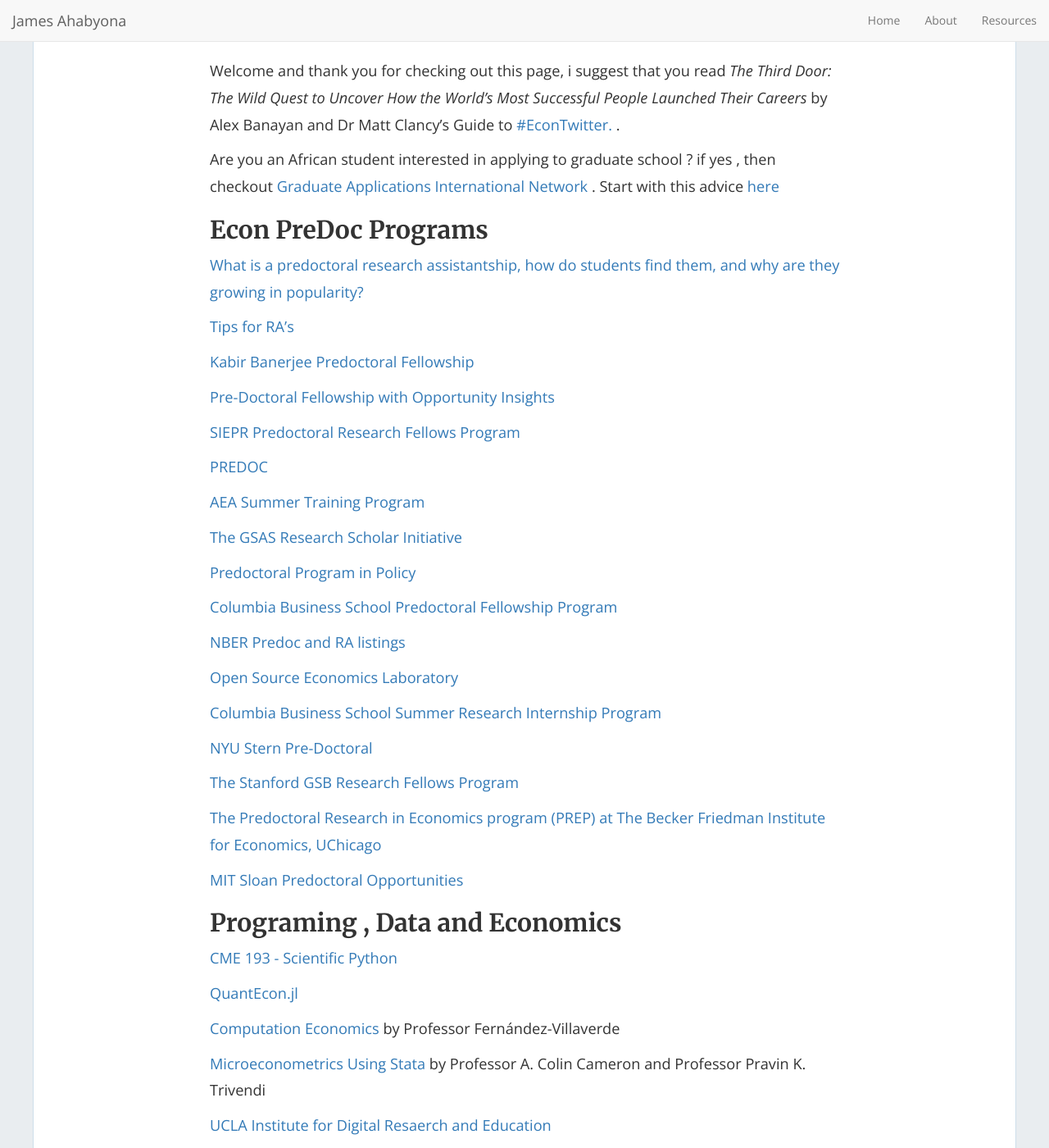
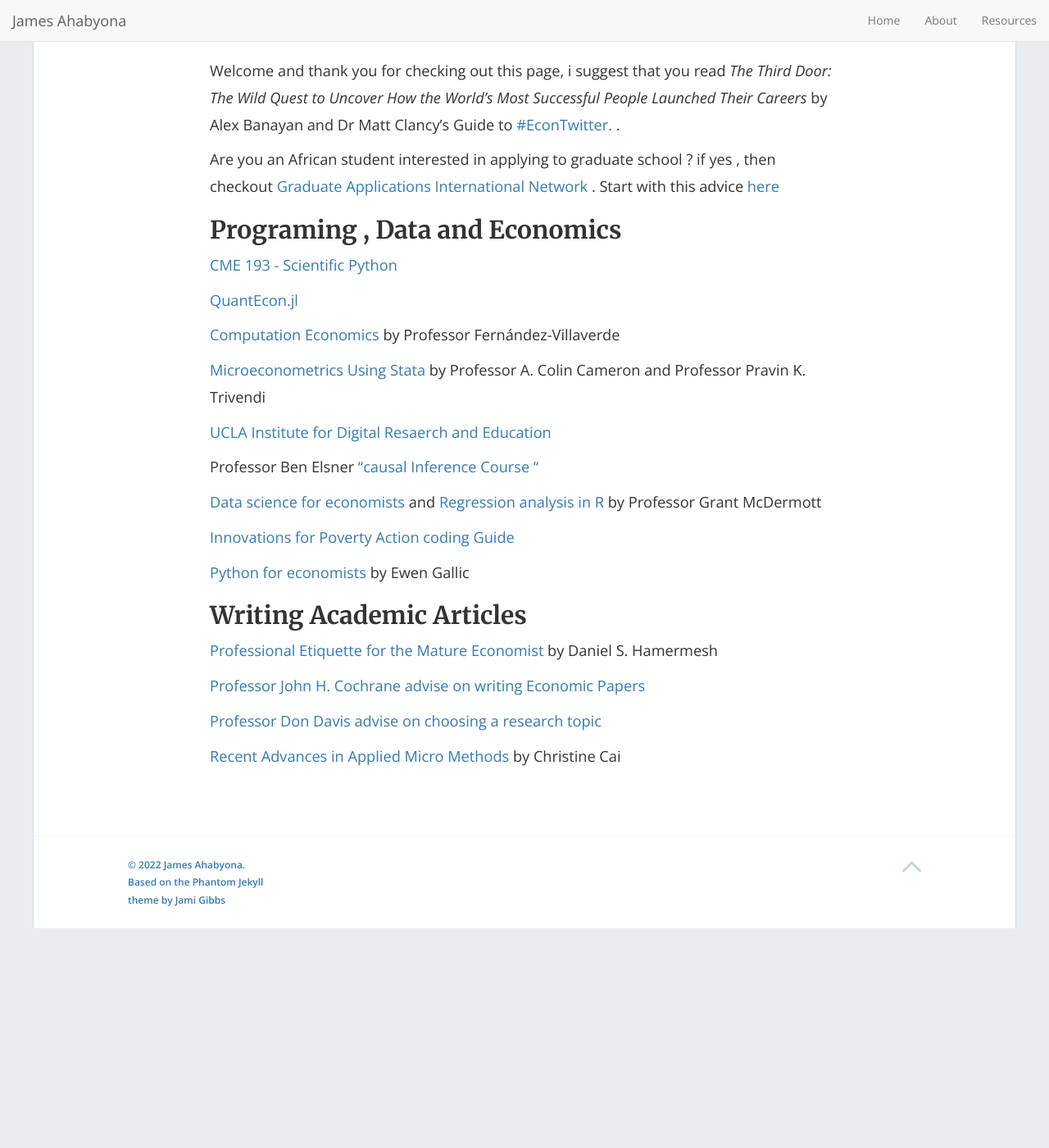
Before and after one commit to mariaelenaguer/mariaelenaguer.github.io, a Jekyll site: the page built from Resources.md, in a window 1280 px wide and 1400 px high. Shown: the whole window at 82% size. Built offline with Jekyll 4.4.1, drawn with Linux system fonts in a browser that asks for light colours; nearby versions of some CDN libraries.

Commit message:
Update Resources.md

```diff
--- a/Resources.md
+++ b/Resources.md
@@ -8,57 +8,6 @@
 
 
   Are you an African student interested in applying to graduate school ? if yes , then checkout [Graduate Applications International Network](http://gain-learning.net/) . Start with this advice [here](https://riccardodicato.wordpress.com/2021/04/23/phd_application_tips/)
-
-## Econ PreDoc Programs
-
-[What is a predoctoral research assistantship, how do students find them, and why are they growing in popularity?](https://www.aeaweb.org/forum/305/predoctoral-research-assistantship-students-popularity)
-
-[Tips for RA's](https://www.dropbox.com/s/eej9n1ywknlzcu6/Applied%20Tips%20for%20Applied%20Micro%20RAs.pdf?dl=0)
-
- [Kabir Banerjee Predoctoral Fellowship](https://bfi.uchicago.edu/the-weiss-fund/apply/apply-for-funding/)
-
-[Pre-Doctoral Fellowship with Opportunity Insights ](https://opportunityinsights.org/joinourteam/)
-
-
-[SIEPR Predoctoral Research Fellows Program](https://siepr.stanford.edu/programs/predoctoral-research-fellowship-opportunities/)
-
-
-[PREDOC](https://predoc.org/opportunities/)
-
-
-[AEA Summer Training Program](https://www.aeaweb.org/about-aea/committees/aeasp)
-
-
-[The GSAS Research Scholar Initiative](https://gsas.harvard.edu/diversity/research-scholar-initiative)
-
-
-[Predoctoral Program in Policy](https://www.policypredoc.org/)
-
-
-[Columbia Business School Predoctoral Fellowship Program ](https://academics.gsb.columbia.edu/predoctoral-research/predoctoral-fellows-program)
-
-
-[NBER Predoc and RA listings](https://www.nber.org/career-resources/research-assistant-positions-not-nber)
-
-
-[Open Source Economics Laboratory](https://www.oselab.org/)
-
-
-[Columbia Business School Summer Research Internship Program ](https://econ.columbia.edu/summer-research-internship-program-columbia-business-school/)
-
-
-[NYU Stern Pre-Doctoral](  https://www.stern.nyu.edu/programs-admissions/phd/academics/pre-doctoral-program)
-
-
-[The Stanford GSB Research Fellows Program](https://www.gsb.stanford.edu/programs/research-fellows)
-
-
-[The Predoctoral Research in Economics program (PREP) at The Becker Friedman Institute for Economics, UChicago](https://bfi.uchicago.edu/info-for/prep/)
-
-
-[MIT Sloan Predoctoral Opportunities](https://mitsloan.mit.edu/diversity/mit-sloan-predoctoral-opportunities)
-
-
 
 ## Programing , Data and Economics
 
```
